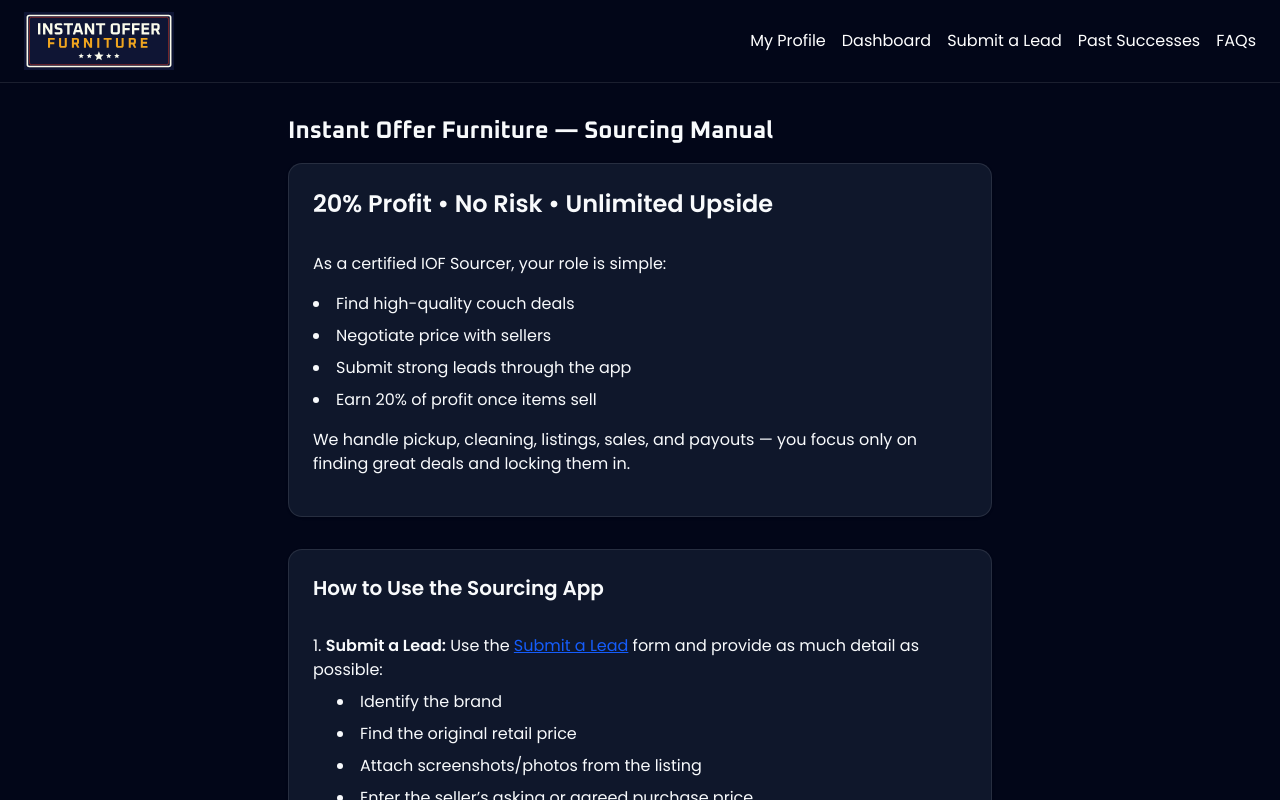
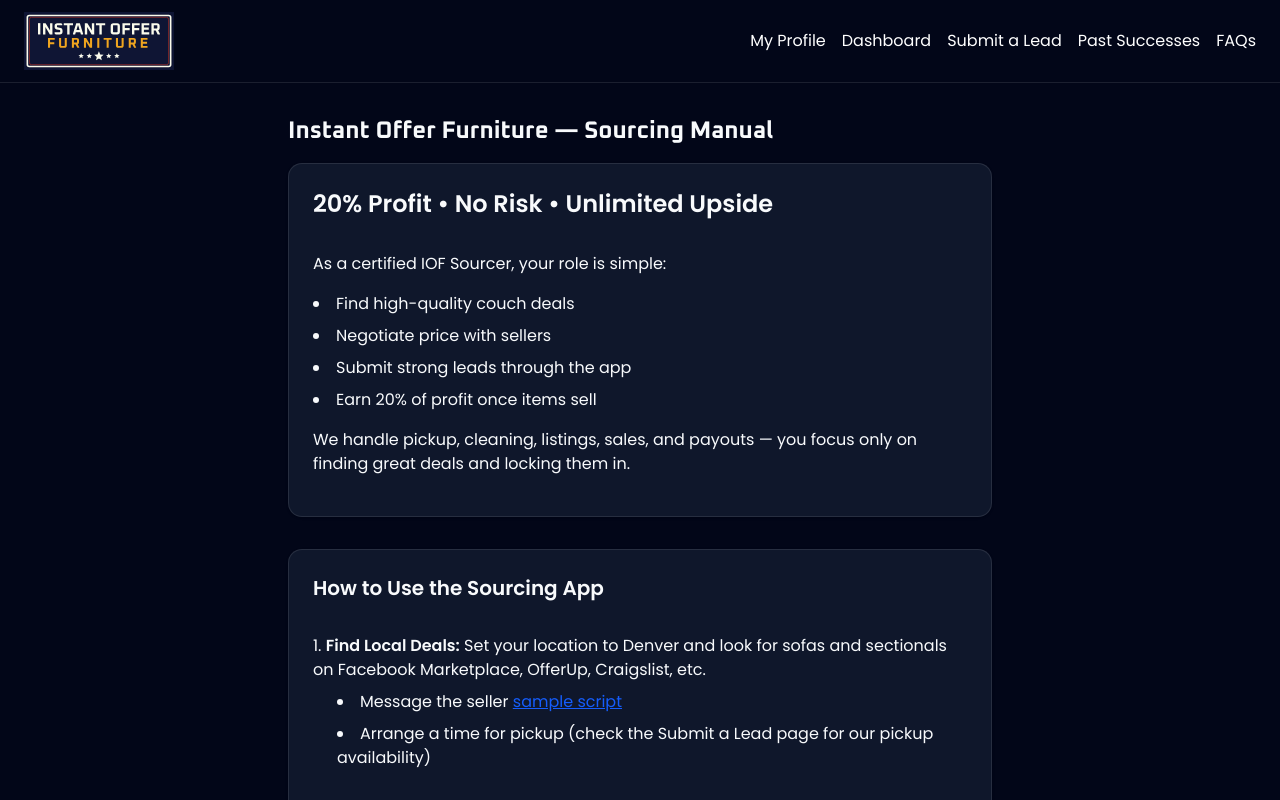
Before and after one commit to MSmallhouse/sourcing-app, a Next.js app: page /faqs in a window 1280 px wide. Shown: the top 800 px of the page. Built offline with nearby package versions, Linux system fonts and the light colour scheme; no server answers.

Commit message:
add more info to faqs page about how to find deals

```diff
--- a/src/app/faqs/page.tsx
+++ b/src/app/faqs/page.tsx
@@ -53,8 +53,14 @@ export default function Faq() {
         <CardContent>
           <ol className="list-decimal list-inside space-y-2">
             <li className="mb-8">
+              <strong>Find Local Deals:</strong> Set your location to Denver and look for sofas and sectionals on Facebook Marketplace, OfferUp, Craigslist, etc.
+              <ul className="list-disc list-inside ml-6 space-y-2 mt-2">
+                <li>Message the seller <Link href="#seller-messaging" className="underline text-blue-600 hover:text-blue-800">sample script</Link></li>
+                <li>Arrange a time for pickup (check the Submit a Lead page for our pickup availability)</li>
+              </ul>
+            </li>
+            <li className="mb-8">
               <strong>Submit a Lead:</strong> Use the <Link href="/faqs" target="_blank" className="underline text-blue-600 hover:text-blue-800">Submit a Lead</Link> form and provide as much detail as possible:
-
               <ul className="list-disc list-inside ml-6 space-y-2 mt-2">
                 <li>Identify the brand</li>
                 <li>Find the original retail price</li>
```
